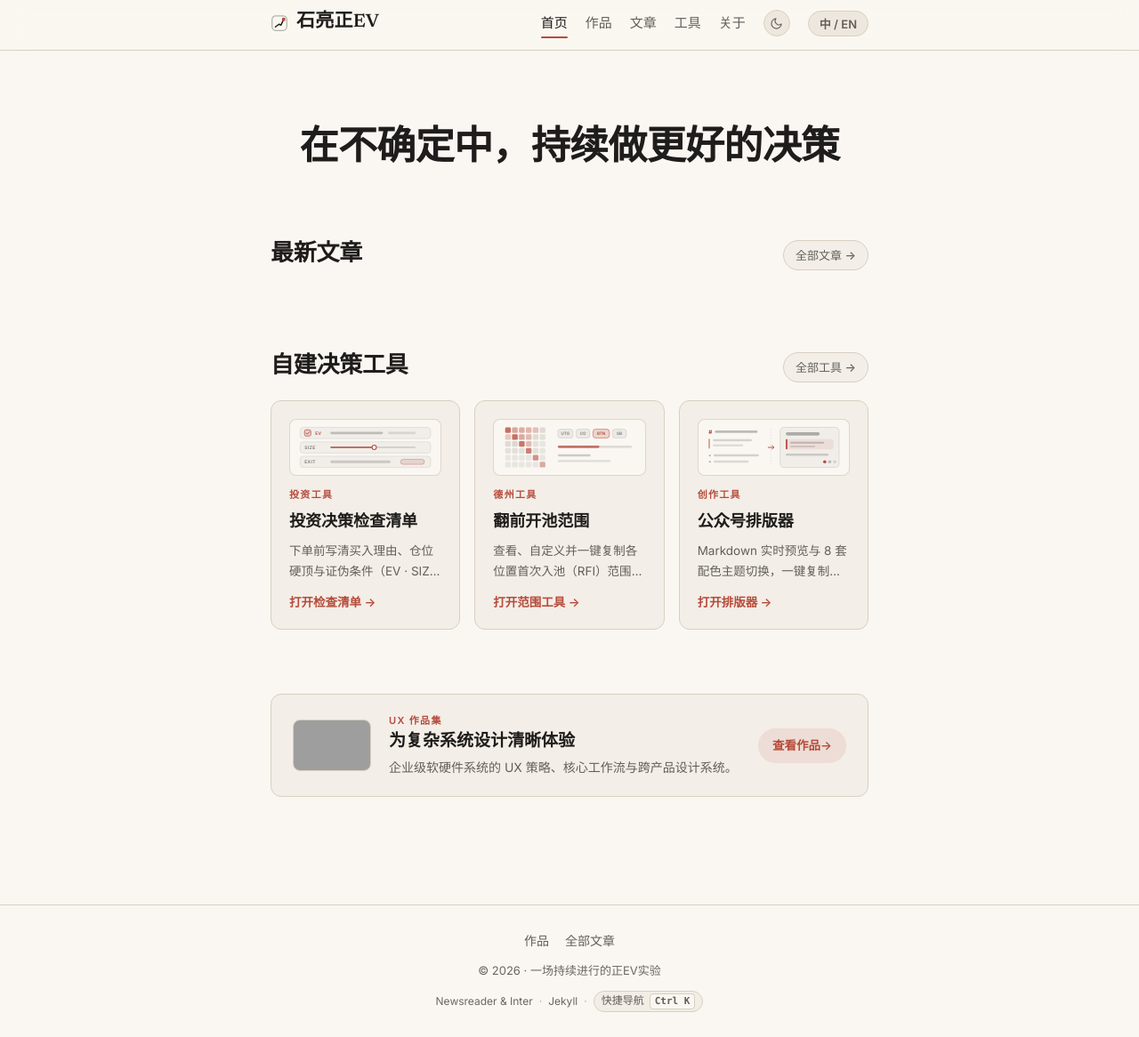
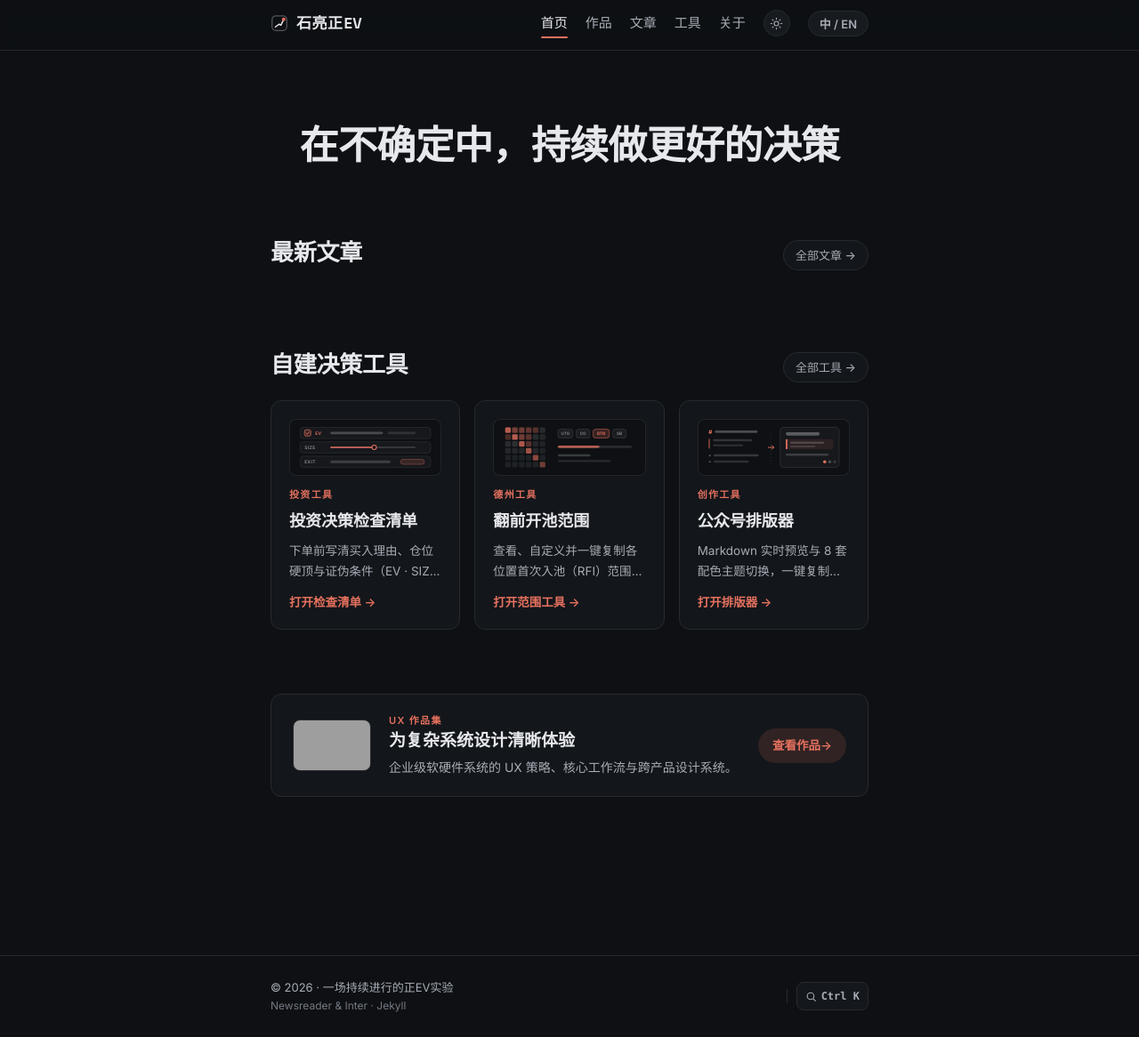
Before and after one commit to shil630/shil630.github.io, a Jekyll site: the page built from index.html, in a window 1280 px wide and 1270 px high, cut to the strip 104-1270 px from the top of the window. Shown: the whole strip at 89% size. Built offline with Jekyll 4.4.1, drawn with Linux system fonts in a browser that asks for light colours; grey boxes are pictures that could not be loaded.

Commit message:
style(phase3): 默认暗色模式、纯动态首屏箭头、几何品牌字标与极简图标页脚

```diff
--- a/_includes/footer.html
+++ b/_includes/footer.html
@@ -1,23 +1,37 @@
 <footer class="site-footer">
   <div class="wrap footer-inner">
-    <div class="social">
-      <a href="{{ '/work/' | relative_url }}"><span data-en="Work" data-zh="作品">作品</span></a>
-      <a href="{{ '/archive/' | relative_url }}"><span data-en="All articles" data-zh="全部文章">全部文章</span></a>
-      {% if site.social.github %}<a href="https://github.com/{{ site.social.github }}" target="_blank" rel="noopener">GitHub</a>{% endif %}
-      {% if site.social.linkedin %}<a href="{{ site.social.linkedin }}" target="_blank" rel="noopener">LinkedIn</a>{% endif %}
-      {% if site.social.instagram %}<a href="https://www.instagram.com/{{ site.social.instagram }}" target="_blank" rel="noopener">Instagram</a>{% endif %}
-      {% if site.social.twitter %}<a href="https://twitter.com/{{ site.social.twitter }}" target="_blank" rel="noopener">Twitter</a>{% endif %}
+    <div class="footer-brand">
+      <p class="copyright">© {{ site.time | date: '%Y' }} {{ site.author }} · <span data-en="A Positive EV experiment" data-zh="一场持续进行的正EV实验">一场持续进行的正EV实验</span></p>
+      <p class="footer-colophon">Newsreader &amp; Inter · Jekyll</p>
     </div>
-    <p class="copyright">© {{ site.time | date: '%Y' }} {{ site.author }} · <span data-en="A Positive EV experiment" data-zh="一场持续进行的正EV实验">一场持续进行的正EV实验</span></p>
-    <p class="footer-colophon">
-      <span>Newsreader &amp; Inter</span>
-      <span class="footer-colophon-sep" aria-hidden="true">·</span>
-      <span>Jekyll</span>
-      <span class="footer-colophon-sep" aria-hidden="true">·</span>
-      <button type="button" class="cmd-trigger" id="cmd-trigger" aria-haspopup="dialog" aria-controls="cmd-palette">
-        <span data-en="Quick jump" data-zh="快捷导航">快捷导航</span>
+    <div class="footer-actions">
+      <div class="social" aria-label="社交链接">
+        {% if site.social.github %}
+        <a class="social-icon-link" href="https://github.com/{{ site.social.github }}" target="_blank" rel="noopener" aria-label="GitHub" title="GitHub">
+          <svg viewBox="0 0 24 24" width="16" height="16" fill="currentColor" aria-hidden="true"><path d="M12 2C6.477 2 2 6.484 2 12.017c0 4.425 2.865 8.18 6.839 9.504.5.092.682-.217.682-.483 0-.237-.008-.868-.013-1.703-2.782.605-3.369-1.343-3.369-1.343-.454-1.158-1.11-1.466-1.11-1.466-.908-.62.069-.608.069-.608 1.003.07 1.53 1.032 1.53 1.032.892 1.53 2.341 1.088 2.91.832.092-.647.35-1.088.636-1.338-2.22-.253-4.555-1.113-4.555-4.951 0-1.093.39-1.988 1.029-2.688-.103-.253-.446-1.272.098-2.65 0 0 .84-.27 2.75 1.026A9.564 9.564 0 0 1 12 6.844a9.59 9.59 0 0 1 2.504.337c1.909-1.296 2.747-1.027 2.747-1.027.546 1.379.202 2.398.1 2.651.64.7 1.028 1.595 1.028 2.688 0 3.848-2.339 4.695-4.566 4.943.359.309.678.92.678 1.855 0 1.338-.012 2.419-.012 2.747 0 .268.18.58.688.482A10.019 10.019 0 0 0 22 12.017C22 6.484 17.522 2 12 2z"/></svg>
+        </a>
+        {% endif %}
+        {% if site.social.linkedin %}
+        <a class="social-icon-link" href="{{ site.social.linkedin }}" target="_blank" rel="noopener" aria-label="LinkedIn" title="LinkedIn">
+          <svg viewBox="0 0 24 24" width="16" height="16" fill="currentColor" aria-hidden="true"><path d="M19 3a2 2 0 0 1 2 2v14a2 2 0 0 1-2 2H5a2 2 0 0 1-2-2V5a2 2 0 0 1 2-2h14m-.5 15.5v-5.3a3.26 3.26 0 0 0-3.26-3.26c-.85 0-1.84.52-2.28 1.3v-1.11h-2.79v8.37h2.79v-4.93c0-.77.62-1.4 1.39-1.4a1.4 1.4 0 0 1 1.4 1.4v4.93h2.75M6.88 8.56a1.68 1.68 0 0 0 1.68-1.68c0-.93-.75-1.69-1.68-1.69a1.69 1.69 0 0 0-1.69 1.69c0 .93.76 1.68 1.69 1.68m1.39 9.94v-8.37H5.5v8.37h2.77z"/></svg>
+        </a>
+        {% endif %}
+        {% if site.social.instagram %}
+        <a class="social-icon-link" href="https://www.instagram.com/{{ site.social.instagram }}" target="_blank" rel="noopener" aria-label="Instagram" title="Instagram">
+          <svg viewBox="0 0 24 24" width="16" height="16" fill="none" stroke="currentColor" stroke-width="1.85" stroke-linecap="round" stroke-linejoin="round" aria-hidden="true"><rect x="3" y="3" width="18" height="18" rx="5"/><circle cx="12" cy="12" r="4"/><circle cx="17.5" cy="6.5" r="1" fill="currentColor" stroke="none"/></svg>
+        </a>
+        {% endif %}
+        {% if site.social.twitter %}
+        <a class="social-icon-link" href="https://twitter.com/{{ site.social.twitter }}" target="_blank" rel="noopener" aria-label="Twitter / X" title="Twitter / X">
+          <svg viewBox="0 0 24 24" width="15" height="15" fill="currentColor" aria-hidden="true"><path d="M18.244 2.25h3.308l-7.227 8.26 8.502 11.24H16.17l-5.214-6.817L4.99 21.75H1.68l7.73-8.835L1.254 2.25H8.08l4.713 6.231zm-1.161 17.52h1.833L7.084 4.126H5.117z"/></svg>
+        </a>
+        {% endif %}
+      </div>
+      <span class="footer-divider" aria-hidden="true"></span>
+      <button type="button" class="cmd-trigger" id="cmd-trigger" aria-haspopup="dialog" aria-controls="cmd-palette" aria-label="快捷导航与搜索">
+        <svg viewBox="0 0 24 24" width="13" height="13" fill="none" stroke="currentColor" stroke-width="2" stroke-linecap="round" stroke-linejoin="round" aria-hidden="true"><circle cx="11" cy="11" r="7"/><line x1="21" y1="21" x2="16.65" y2="16.65"/></svg>
         <kbd class="cmd-kbd" id="cmd-kbd-hint">⌘K</kbd>
       </button>
-    </p>
+    </div>
   </div>
 </footer>
--- a/_includes/head.html
+++ b/_includes/head.html
@@ -1,17 +1,17 @@
 <head>
   <meta charset="utf-8">
   <meta name="viewport" content="width=device-width, initial-scale=1">
-  <meta name="color-scheme" content="light dark">
+  <meta name="color-scheme" content="dark">
+  <meta name="theme-color" content="#0e1013">
   <script>
     try {
       var savedScheme = localStorage.getItem("color-scheme");
       if (savedScheme === "light" || savedScheme === "dark") {
         document.querySelector('meta[name="color-scheme"]').content = savedScheme;
+        document.querySelector('meta[name="theme-color"]').content = savedScheme === "light" ? "#faf7f2" : "#0e1013";
       }
     } catch (e) {}
   </script>
-  <meta name="theme-color" content="#0b0d10" media="(prefers-color-scheme: dark)">
-  <meta name="theme-color" content="#F5F1EA" media="(prefers-color-scheme: light)">
   <meta name="google-site-verification" content="PX4bjMTRFBc0zm95r-fJ8vpsYHfZ0DRsc8EiJbuxc1Q" />
   {% if page.robots %}
   <meta name="robots" content="{{ page.robots }}">
@@ -28,7 +28,7 @@
 
   <link rel="preconnect" href="https://fonts.googleapis.com">
   <link rel="preconnect" href="https://fonts.gstatic.com" crossorigin>
-  <link href="https://fonts.googleapis.com/css2?family=Newsreader:ital,opsz,wght@0,6..72,400;0,6..72,500;0,6..72,600;1,6..72,400&family=Inter:wght@400;500;600&display=swap" rel="stylesheet">
+  <link href="https://fonts.googleapis.com/css2?family=Newsreader:ital,opsz,wght@0,6..72,400;0,6..72,500;0,6..72,600;1,6..72,400&family=Inter:wght@400;500;600&family=Space+Grotesk:wght@500;600;700&display=swap" rel="stylesheet">
 
   {% seo title=false %}
   {% if page.image == site.og_image %}
--- a/_includes/header.html
+++ b/_includes/header.html
@@ -6,7 +6,7 @@
         <path d="M5.5 14.25L9.5 11.25L11.75 12.25L14.75 5.75" stroke="currentColor" stroke-width="1.55" stroke-linecap="round" stroke-linejoin="round"/>
         <circle cx="14.75" cy="5.75" r="2" fill="var(--accent)"/>
       </svg>
-      <span>石亮正EV</span>
+      <span class="site-wordmark">石亮正<span class="site-wordmark-ev">EV</span></span>
     </a>
 
     <nav class="site-nav">
--- a/assets/css/main.css
+++ b/assets/css/main.css
@@ -4,11 +4,13 @@
    =========================================================== */
 
 :root {
-  color-scheme: light dark;
+  color-scheme: dark;
   --max-width: 720px;
   --font-serif: "Newsreader", Georgia, "Songti SC", "Noto Serif SC", serif;
   --font-sans: "Inter", -apple-system, BlinkMacSystemFont, "Segoe UI",
     "PingFang SC", "Hiragino Sans GB", "Microsoft YaHei", sans-serif;
+  --font-brand: "Space Grotesk", "Inter", "PingFang SC", "Hiragino Sans GB",
+    "Noto Sans SC", "Microsoft YaHei", sans-serif;
 
   --bg-light: #faf7f2;
   --bg-soft-light: #eee7de;
@@ -30,19 +32,6 @@
   --accent-soft-dark: rgba(229, 113, 95, 0.14);
   --code-bg-dark: #191c21;
 
-  --bg: var(--bg-light);
-  --bg-soft: var(--bg-soft-light);
-  --fg: var(--fg-light);
-  --fg-soft: var(--fg-soft-light);
-  --fg-faint: var(--fg-faint-light);
-  --border: var(--border-light);
-  --accent: var(--accent-light);
-  --accent-soft: var(--accent-soft-light);
-  --code-bg: var(--code-bg-light);
-}
-
-@media (prefers-color-scheme: dark) {
-  :root {
   --bg: var(--bg-dark);
   --bg-soft: var(--bg-soft-dark);
   --fg: var(--fg-dark);
@@ -52,7 +41,6 @@
   --accent: var(--accent-dark);
   --accent-soft: var(--accent-soft-dark);
   --code-bg: var(--code-bg-dark);
-  }
 }
 
 @supports (color: light-dark(white, black)) {
@@ -179,14 +167,24 @@ img { max-width: 100%; height: auto; }
   display: inline-flex;
   align-items: center;
   gap: 9px;
-  font-family: var(--font-serif);
-  font-size: 21px;
-  font-weight: 600;
-  color: var(--fg);
-  letter-spacing: 0.01em;
+  font-family: var(--font-brand);
+  font-size: 1.0625rem;
+  font-weight: 600;
+  color: var(--fg);
+  letter-spacing: 0.03em;
   white-space: nowrap;
   flex-shrink: 0;
   transition: color 0.15s ease;
+}
+.site-wordmark {
+  display: inline-flex;
+  align-items: baseline;
+}
+.site-wordmark-ev {
+  font-family: "Space Grotesk", var(--font-sans);
+  font-weight: 700;
+  letter-spacing: 0.015em;
+  margin-left: 1px;
 }
 .site-mark {
   display: block;
@@ -274,12 +272,8 @@ img { max-width: 100%; height: auto; }
   align-items: center;
   justify-content: center;
 }
-.theme-opt-to-light { display: none; }
-.theme-opt-to-dark { display: inline-flex; }
-@media (prefers-color-scheme: dark) {
 .theme-opt-to-light { display: inline-flex; }
 .theme-opt-to-dark { display: none; }
-}
 :root:has(> head > meta[name="color-scheme"][content="dark"]) .theme-opt-to-light { display: inline-flex; }
 :root:has(> head > meta[name="color-scheme"][content="dark"]) .theme-opt-to-dark { display: none; }
 :root:has(> head > meta[name="color-scheme"][content="light"]) .theme-opt-to-light { display: none; }
@@ -439,33 +433,40 @@ img { max-width: 100%; height: auto; }
 .hero-scroll-cue {
   position: absolute;
   left: 50%;
-  bottom: 28px;
+  bottom: 24px;
   transform: translateX(-50%);
   z-index: 2;
   display: inline-flex;
   align-items: center;
-  gap: 6px;
-  padding: 7px 14px;
+  justify-content: center;
+  width: 44px;
+  height: 44px;
+  padding: 0;
   border-radius: 999px;
-  font-size: 0.8125rem;
-  font-weight: 500;
-  letter-spacing: 0.04em;
   color: var(--fg-faint);
   text-decoration: none;
   transition: color 0.15s ease, background-color 0.15s ease;
 }
 .hero-scroll-cue:hover {
-  color: var(--fg);
-  background: color-mix(in srgb, var(--bg-soft) 55%, transparent);
+  color: var(--accent);
+  background: color-mix(in srgb, var(--bg-soft) 50%, transparent);
   text-decoration: none;
 }
 .hero-scroll-arrow {
-  display: inline-block;
+  display: block;
+}
+@keyframes heroArrowFloat {
+  0%, 100% { transform: translateY(0); opacity: 0.72; }
+  50% { transform: translateY(5px); opacity: 1; }
+}
+@media (prefers-reduced-motion: no-preference) {
+  .hero-scroll-arrow {
+    animation: heroArrowFloat 2.4s cubic-bezier(0.45, 0, 0.55, 1) infinite;
     transition: transform 0.2s cubic-bezier(0.22, 1, 0.36, 1);
   }
-@media (prefers-reduced-motion: no-preference) {
   .hero-scroll-cue:hover .hero-scroll-arrow {
-    transform: translateY(2px);
+    animation: none;
+    transform: translateY(3px);
   }
 }
 .sr-only {
@@ -2686,37 +2687,86 @@ a.text-cta:hover { text-decoration: underline; }
 .subscribe-form button:hover { opacity: 0.88; }
 
 /* ---------- Footer ---------- */
-.site-footer { flex-shrink: 0; border-top: 1px solid var(--border); padding: 28px 0; margin-top: 40px; }
-.footer-inner { display: flex; flex-direction: column; align-items: center; gap: 10px; text-align: center; }
-.social { display: flex; gap: 18px; }
-.social a { color: var(--fg-soft); font-size: 14px; }
-.copyright { font-size: 13px; color: var(--fg-faint); margin: 0; }
+.site-footer {
+  flex-shrink: 0;
+  border-top: 1px solid var(--border);
+  padding: 26px 0;
+  margin-top: 40px;
+}
+.footer-inner {
+  display: flex;
+  flex-direction: row;
+  align-items: center;
+  justify-content: space-between;
+  gap: 20px;
+  text-align: left;
+}
+.footer-brand {
+  display: flex;
+  flex-direction: column;
+  gap: 3px;
+  min-width: 0;
+}
+.copyright {
+  font-size: 0.8125rem;
+  color: var(--fg-soft);
+  margin: 0;
+  line-height: 1.5;
+}
 .footer-colophon {
-  display: inline-flex;
-  flex-wrap: wrap;
-  align-items: center;
-  justify-content: center;
-  gap: 7px;
-  margin: 2px 0 0;
+  margin: 0;
   font-size: 0.75rem;
   color: var(--fg-faint);
-}
-.footer-colophon-sep {
-  opacity: 0.55;
+  opacity: 0.85;
+  line-height: 1.4;
+}
+.footer-actions {
+  display: inline-flex;
+  align-items: center;
+  gap: 10px;
+  flex-shrink: 0;
+}
+.social {
+  display: inline-flex;
+  align-items: center;
+  gap: 4px;
+}
+.social-icon-link {
+  display: inline-flex;
+  align-items: center;
+  justify-content: center;
+  width: 32px;
+  height: 32px;
+  border-radius: 8px;
+  color: var(--fg-soft);
+  text-decoration: none;
+  transition: color 0.15s ease, background-color 0.15s ease;
+}
+.social-icon-link:hover {
+  color: var(--fg);
+  background: var(--bg-soft);
+  text-decoration: none;
+}
+.footer-divider {
+  width: 1px;
+  height: 16px;
+  background: var(--border);
+  flex-shrink: 0;
 }
 .cmd-trigger {
   display: inline-flex;
   align-items: center;
-  gap: 6px;
-  padding: 2px 8px;
-  border-radius: 999px;
+  gap: 5px;
+  height: 32px;
+  padding: 0 9px;
+  border-radius: 8px;
   border: 1px solid var(--border);
   background: color-mix(in srgb, var(--bg-soft) 65%, var(--bg));
   color: var(--fg-soft);
   font-family: var(--font-sans);
   font-size: 0.75rem;
   font-weight: 500;
-  line-height: 1.4;
+  line-height: 1;
   cursor: pointer;
   white-space: nowrap;
   flex-shrink: 0;
@@ -2744,9 +2794,14 @@ a.text-cta:hover { text-decoration: underline; }
   white-space: nowrap;
   flex-shrink: 0;
 }
+.cmd-trigger .cmd-kbd {
+  border: 0;
+  background: transparent;
+  padding: 0;
+  font-size: 0.75rem;
+}
 .cmd-trigger:hover .cmd-kbd {
   color: var(--accent);
-  border-color: color-mix(in srgb, var(--accent) 45%, var(--border));
 }
 
 /* ---------- Lightbox Dialog & Prose Zoom ---------- */
@@ -3174,7 +3229,7 @@ dialog.cmd-dialog[open]:where(:not([data-closing]))::backdrop {
   .post-title, .page-title { font-size: 30px; }
   .post-card-title { font-size: 22px; }
   .header-inner { display: block; height: auto; padding-top: 11px; padding-bottom: 10px; }
-  .site-title { display: inline-flex; align-items: center; gap: 8px; margin-bottom: 7px; font-size: 19px; }
+  .site-title { display: inline-flex; align-items: center; gap: 8px; margin-bottom: 7px; font-size: 1rem; }
   dialog.cmd-dialog { margin: 6svh auto auto; max-height: 78svh; }
   .cmd-footer { display: none; }
   .site-nav { gap: 12px; overflow-x: auto; padding-bottom: 6px; scrollbar-width: none; }
@@ -3201,6 +3256,8 @@ dialog.cmd-dialog[open]:where(:not([data-closing]))::backdrop {
   .prose h2 { font-size: 1.375rem; margin: 40px 0 16px; }
   .prose hr + h2 { margin-top: 36px; padding-top: 28px; }
   .prose table { display: block; overflow-x: auto; -webkit-overflow-scrolling: touch; }
+  .footer-inner { flex-direction: column-reverse; align-items: center; text-align: center; gap: 16px; }
+  .footer-brand { align-items: center; }
   .social { flex-wrap: wrap; justify-content: center; }
   .section-heading { display: block; margin-bottom: 18px; }
   .section-heading-compact { display: flex; align-items: center; justify-content: space-between; margin-bottom: 16px; }
--- a/assets/js/main.js
+++ b/assets/js/main.js
@@ -46,48 +46,33 @@
   }
   applyLang(getLang());
 
-  /* ---------- Color scheme toggle (light / dark / system) ---------- */
+  /* ---------- Color scheme toggle (Dark Instrument default, Light Paper optional) ---------- */
   var SCHEME_KEY = "color-scheme";
   var schemeMeta = document.querySelector('meta[name="color-scheme"]');
+  var themeColorMeta = document.querySelector('meta[name="theme-color"]');
   var themeToggle = document.getElementById("theme-toggle");
-  var darkMedia = window.matchMedia ? window.matchMedia("(prefers-color-scheme: dark)") : null;
-
-  function getStoredScheme() {
-    try {
-      var val = localStorage.getItem(SCHEME_KEY);
-      return (val === "light" || val === "dark") ? val : null;
-    } catch (e) {
-      return null;
-    }
-  }
-
-  function getSystemScheme() {
-    return (darkMedia && darkMedia.matches) ? "dark" : "light";
-  }
 
   function isDarkSchemeActive() {
-    var content = schemeMeta ? schemeMeta.getAttribute("content") : "";
-    if (content === "dark") return true;
-    if (content === "light") return false;
-    return getSystemScheme() === "dark";
+    var content = schemeMeta ? schemeMeta.getAttribute("content") : "dark";
+    return content !== "light";
   }
 
   function applySchemeMeta(val) {
-    if (schemeMeta) schemeMeta.setAttribute("content", val || "light dark");
+    var scheme = val === "light" ? "light" : "dark";
+    if (schemeMeta) schemeMeta.setAttribute("content", scheme);
+    if (themeColorMeta) themeColorMeta.setAttribute("content", scheme === "light" ? "#faf7f2" : "#0e1013");
   }
 
   var onThemeChangeHooks = [];
 
   function toggleTheme() {
-    var current = getStoredScheme() || getSystemScheme();
-    var target = current === "dark" ? "light" : "dark";
-    if (target !== getSystemScheme()) {
-      try { localStorage.setItem(SCHEME_KEY, target); } catch (e) {}
-      applySchemeMeta(target);
+    var target = isDarkSchemeActive() ? "light" : "dark";
+    if (target === "light") {
+      try { localStorage.setItem(SCHEME_KEY, "light"); } catch (e) {}
     } else {
       try { localStorage.removeItem(SCHEME_KEY); } catch (e) {}
-      applySchemeMeta("light dark");
     }
+    applySchemeMeta(target);
     onThemeChangeHooks.forEach(function (fn) { fn(); });
   }
 
@@ -97,16 +82,10 @@
 
   window.addEventListener("storage", function (e) {
     if (e.key === SCHEME_KEY) {
-      applySchemeMeta((e.newValue === "light" || e.newValue === "dark") ? e.newValue : "light dark");
+      applySchemeMeta(e.newValue === "light" ? "light" : "dark");
       onThemeChangeHooks.forEach(function (fn) { fn(); });
     }
   });
-
-  if (darkMedia && darkMedia.addEventListener) {
-    darkMedia.addEventListener("change", function () {
-      onThemeChangeHooks.forEach(function (fn) { fn(); });
-    });
-  }
 
   /* ---------- Hero Option 1: Interactive Magnetic Vector Field ---------- */
   var vectorCanvas = document.getElementById("hero-vector-field");
@@ -209,7 +188,10 @@
           var dxText = (x - width * 0.5) / (width < 640 ? 150 : 280);
           var dyText = (y - height * 0.5) / 64;
           var textMask = 1 - 0.68 * Math.exp(-(dxText * dxText + dyText * dyText));
-          var edgeFade = Math.max(0.15, Math.min(edgeV, edgeH)) * textMask;
+          var dxCue = (x - width * 0.5) / 44;
+          var dyCue = (y - (height - 46)) / 34;
+          var cueMask = 1 - 0.85 * Math.exp(-(dxCue * dxCue + dyCue * dyCue));
+          var edgeFade = Math.max(0.15, Math.min(edgeV, edgeH)) * textMask * cueMask;
           cells.push({
             x: x,
             y: y,
--- a/index.html
+++ b/index.html
@@ -26,8 +26,11 @@ image: "/assets/images/blog-home-og-1200x630.png"
     </div>
   </div>
   <a class="hero-scroll-cue" href="#articles">
-    <span data-en="Featured essays" data-zh="精选导读">精选导读</span>
-    <span class="hero-scroll-arrow" aria-hidden="true">↓</span>
+    <span class="sr-only" data-en="Scroll to featured essays" data-zh="向下浏览精选导读">向下浏览精选导读</span>
+    <svg class="hero-scroll-arrow" viewBox="0 0 24 24" width="22" height="22" fill="none" stroke="currentColor" stroke-width="1.65" stroke-linecap="round" stroke-linejoin="round" aria-hidden="true">
+      <line x1="12" y1="5" x2="12" y2="18"/>
+      <polyline points="7 13.5 12 18.5 17 13.5"/>
+    </svg>
   </a>
 </section>
 {% else %}
```
Lines whose indentation alone changed are shown as unchanged.
